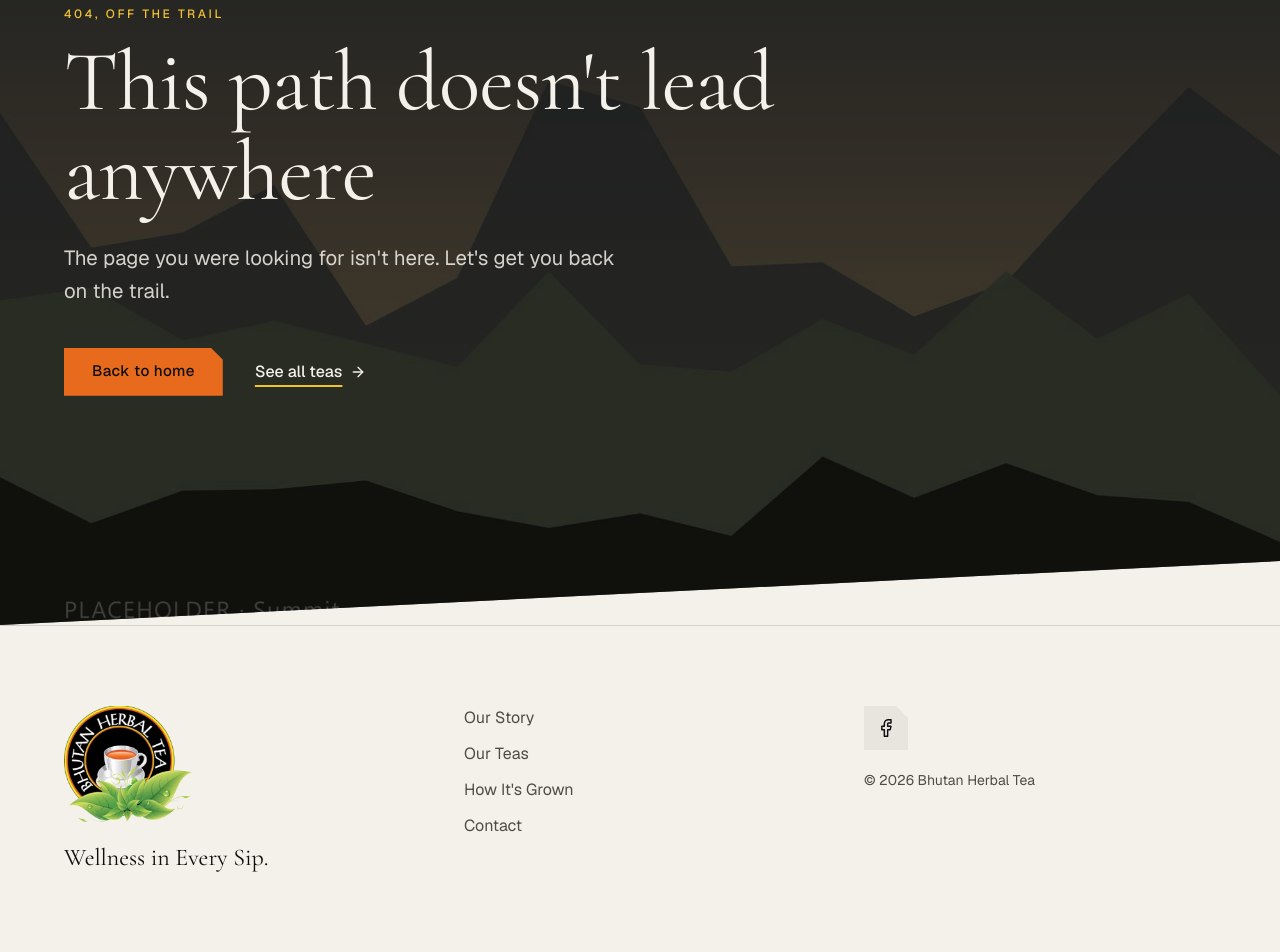
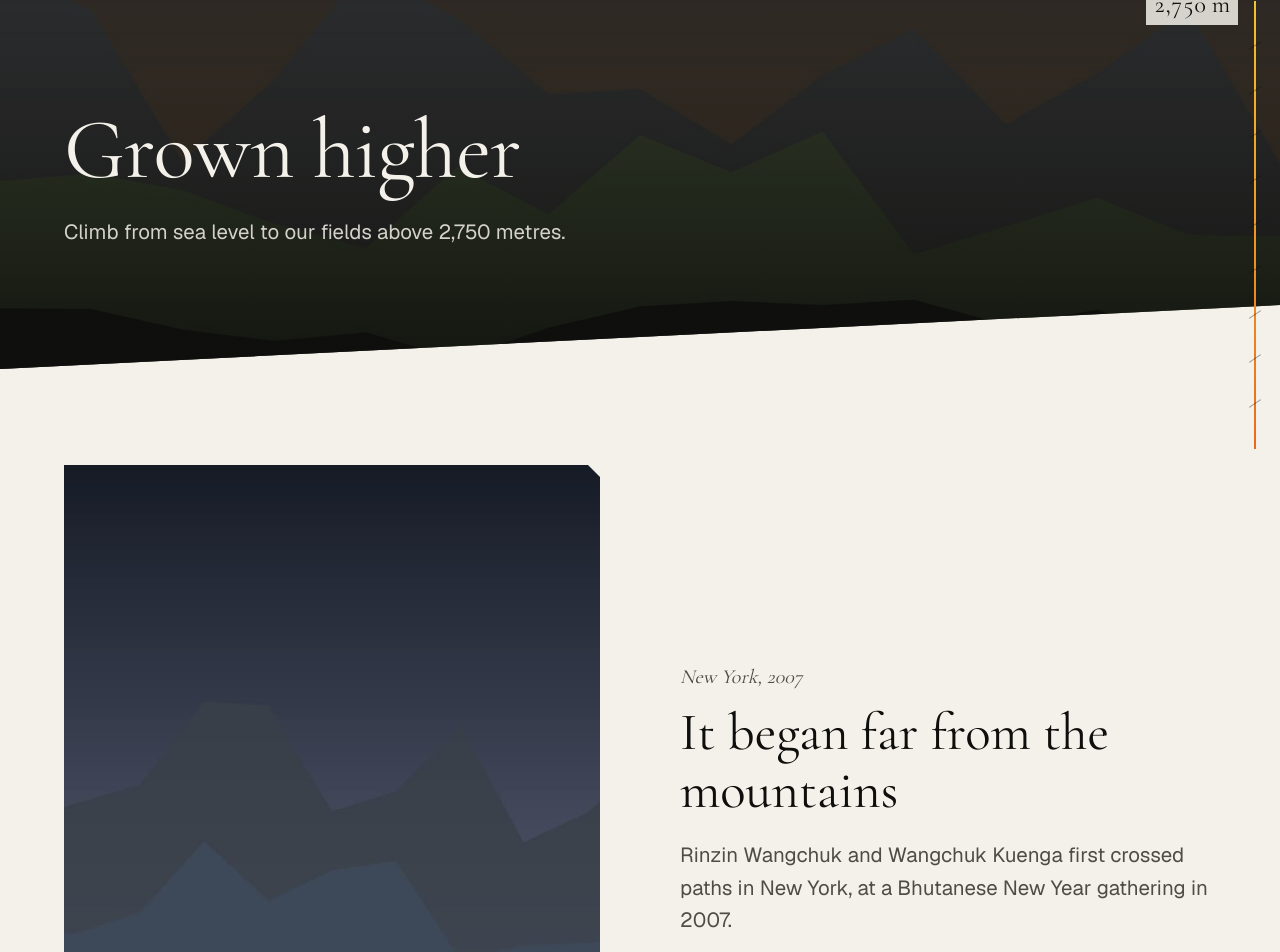
Before and after one commit to Bhutan-Herbal-Tea/Bhutanherbaltea, a Next.js app: page /our-story in a window 1280 px wide. Before the commit this address had no page. Shown: the part 175-1127 px from the top of the page. Built offline with nearby package versions, Linux system fonts and the light colour scheme.

Commit message:
Build Our Story with the altitude marker and prayer-flag summit

```diff
--- /dev/null
+++ b/src/app/our-story/_components/AltitudeMarker.tsx
@@ -0,0 +1,46 @@
+"use client";
+
+import { motion, useReducedMotion, useSpring, useTransform, type MotionValue } from "framer-motion";
+import { altitudeAt, formatAltitude } from "@/lib/altitude";
+
+type AltitudeMarkerProps = { progress: MotionValue<number>; summit: number };
+
+const TICKS = [10, 20, 30, 40, 50, 60, 70, 80, 90];
+
+// Decorative: the altitude fact (2,750 m) is stated in the page text, so this is aria-hidden.
+export function AltitudeMarker({ progress, summit }: AltitudeMarkerProps) {
+  const reduce = useReducedMotion();
+  const smooth = useSpring(progress, { stiffness: 120, damping: 30, restDelta: 0.001 });
+  const source = reduce ? progress : smooth;
+  const label = useTransform(source, (p) => formatAltitude(altitudeAt(p, summit)));
+
+  return (
+    <div aria-hidden>
+      {/* Desktop: thin bar on the right edge with flag-angled ticks. */}
+      <div className="pointer-events-none fixed top-1/2 right-6 z-30 hidden h-[56vh] -translate-y-1/2 items-start gap-4 xl:flex">
+        <motion.span className="-mt-4 bg-background/85 px-2 py-1 font-serif text-2xl text-foreground tabular-nums">
+          {label}
+        </motion.span>
+        <div className="relative h-full w-0.5 bg-foreground/15">
+          <motion.div className="absolute inset-0 origin-bottom bg-linear-to-t from-bhutan to-saffron" style={{ scaleY: source }} />
+          {TICKS.map((tick) => (
+            <span
+              key={tick}
+              className="absolute -left-1.5 h-px w-3.5 rotate-[-34deg] bg-foreground/40"
+              style={{ bottom: `${tick}%` }}
+            />
+          ))}
+        </div>
+      </div>
+      {/* Phone and tablet: line along the bottom edge, value in a tag. */}
+      <div className="pointer-events-none fixed inset-x-0 bottom-0 z-30 xl:hidden">
+        <motion.span className="notch absolute right-4 bottom-3 bg-background/90 px-3 py-1 font-serif text-lg text-foreground tabular-nums">
+          {label}
+        </motion.span>
+        <div className="h-1 w-full bg-foreground/10">
+          <motion.div className="h-full origin-left bg-linear-to-r from-saffron to-bhutan" style={{ scaleX: source }} />
+        </div>
+      </div>
+    </div>
+  );
+}
--- /dev/null
+++ b/src/app/our-story/_components/ClimbStage.tsx
@@ -0,0 +1,58 @@
+import Image from "next/image";
+import type { ClimbStageData } from "@/data/story";
+import type { StageLayout } from "@/lib/story";
+import { cn } from "@/lib/utils";
+import { ImageReveal } from "@/components/ui/ImageReveal";
+import { Reveal } from "@/components/ui/Reveal";
+
+type ClimbStageProps = { stage: ClimbStageData; layout: StageLayout };
+
+export function ClimbStage({ stage, layout }: ClimbStageProps) {
+  const headingId = `stage-${stage.id}`;
+
+  if (layout === "full-bleed") {
+    return (
+      <section
+        aria-labelledby={headingId}
+        className="slant-both relative my-14 flex min-h-[80svh] items-end overflow-hidden py-[calc(var(--slant)+3rem)] md:my-20"
+      >
+        <Image src={stage.image.src} alt={stage.image.alt} fill sizes="100vw" className="object-cover" />
+        <div aria-hidden className="absolute inset-0 bg-linear-to-t from-ink/85 via-ink/45 to-ink/15" />
+        <div className="container-page relative">
+          <Reveal className="max-w-3xl">
+            <p className="font-serif text-xl text-saffron italic">{stage.marker}</p>
+            <h2 id={headingId} className="mt-3 font-serif text-title text-mist">
+              {stage.heading}
+            </h2>
+            <p className="mt-5 text-lead text-mist/85">{stage.body}</p>
+          </Reveal>
+        </div>
+      </section>
+    );
+  }
+
+  return (
+    <section aria-labelledby={headingId} className="py-14 md:py-20 xl:py-24">
+      <div className="container-page grid items-center gap-8 md:grid-cols-2 md:gap-12 xl:gap-20">
+        <ImageReveal className={cn(layout === "image-right" && "md:order-2")}>
+          <div className="notch relative aspect-4/3 overflow-hidden bg-card md:aspect-4/5">
+            <Image
+              src={stage.image.src}
+              alt={stage.image.alt}
+              fill
+              sizes="(min-width: 768px) 50vw, 100vw"
+              className="object-cover"
+            />
+          </div>
+        </ImageReveal>
+        <Reveal className="max-w-xl">
+          <p className="font-serif text-xl text-muted-foreground italic">{stage.marker}</p>
+          <h2 id={headingId} className="mt-3 font-serif text-title text-foreground">
+            {stage.heading}
+          </h2>
+          <p className="mt-5 text-lead text-muted-foreground">{stage.body}</p>
+        </Reveal>
+      </div>
+    </section>
+  );
+}
--- /dev/null
+++ b/src/app/our-story/_components/ClimbTrack.tsx
@@ -0,0 +1,19 @@
+"use client";
+
+import { useRef, type ReactNode } from "react";
+import { useScroll } from "framer-motion";
+import { AltitudeMarker } from "./AltitudeMarker";
+
+type ClimbTrackProps = { children: ReactNode; summit: number };
+
+// Progress runs from the first stage reaching mid-screen (0) to the summit's end reaching the bottom (1).
+export function ClimbTrack({ children, summit }: ClimbTrackProps) {
+  const ref = useRef<HTMLDivElement>(null);
+  const { scrollYProgress } = useScroll({ target: ref, offset: ["start center", "end end"] });
+  return (
+    <div ref={ref} className="relative">
+      {children}
+      <AltitudeMarker progress={scrollYProgress} summit={summit} />
+    </div>
+  );
+}
--- /dev/null
+++ b/src/app/our-story/_components/PrayerFlags.tsx
@@ -0,0 +1,23 @@
+import { LUNGTA_COLORS } from "@/data/story";
+import { cn } from "@/lib/utils";
+
+// A string of lungta across the summit: three runs of the five colours (two on phones).
+const RUNS = 3;
+
+export function PrayerFlags({ className }: { className?: string }) {
+  const flags = Array.from({ length: RUNS }, () => LUNGTA_COLORS).flat();
+  return (
+    <div aria-hidden className={cn("relative h-24 md:h-28", className)}>
+      <div className="absolute inset-x-0 top-4 h-px -rotate-2 bg-mist/60" />
+      <ul className="absolute inset-x-0 top-4 flex -rotate-2 justify-between px-[4%]">
+        {flags.map((flag, index) => (
+          <li
+            key={index}
+            className={cn("lungta h-14 w-[7%] md:h-20 md:w-[5%]", index >= 10 && "hidden md:block")}
+            style={{ backgroundColor: flag.hex, animationDelay: `${(index % 5) * -0.7}s` }}
+          />
+        ))}
+      </ul>
+    </div>
+  );
+}
--- /dev/null
+++ b/src/app/our-story/_components/Summit.tsx
@@ -0,0 +1,39 @@
+import Image from "next/image";
+import { SUMMIT_ALTITUDE_M } from "@/data/site";
+import { storyPage } from "@/data/story";
+import { formatAltitude } from "@/lib/altitude";
+import { ArrowLink } from "@/components/ui/ArrowLink";
+import { ButtonLink } from "@/components/ui/ButtonLink";
+import { Reveal } from "@/components/ui/Reveal";
+import { PrayerFlags } from "./PrayerFlags";
+
+export function Summit() {
+  const { heading, body, teasLabel, grownLabel, image } = storyPage.summit;
+  return (
+    <section
+      aria-labelledby="summit-heading"
+      className="slant-top relative flex min-h-[90svh] flex-col overflow-hidden pt-(--slant) text-center xl:min-h-dvh"
+    >
+      <Image src={image.src} alt={image.alt} fill sizes="100vw" className="object-cover" />
+      <div aria-hidden className="absolute inset-0 bg-ink/60" />
+      <PrayerFlags className="relative mt-10 md:mt-14" />
+      <div className="container-page relative my-auto py-20">
+        <Reveal className="flex flex-col items-center gap-6">
+          <p className="font-serif text-xl text-saffron italic">{formatAltitude(SUMMIT_ALTITUDE_M)}</p>
+          <h2 id="summit-heading" className="max-w-3xl font-serif text-display text-mist">
+            {heading}
+          </h2>
+          <p className="max-w-xl text-lead text-mist/85">{body}</p>
+          <div className="mt-4 flex w-full flex-col items-center gap-6 md:w-auto md:flex-row md:gap-8">
+            <ButtonLink href="/teas" className="w-full md:w-auto">
+              {teasLabel}
+            </ButtonLink>
+            <ArrowLink href="/how-its-grown" tone="photo">
+              {grownLabel}
+            </ArrowLink>
+          </div>
+        </Reveal>
+      </div>
+    </section>
+  );
+}
--- /dev/null
+++ b/src/app/our-story/page.tsx
@@ -0,0 +1,27 @@
+import type { Metadata } from "next";
+import { SUMMIT_ALTITUDE_M } from "@/data/site";
+import { stages, storyPage } from "@/data/story";
+import { stageLayout } from "@/lib/story";
+import { PageHero } from "@/components/ui/PageHero";
+import { ClimbStage } from "./_components/ClimbStage";
+import { ClimbTrack } from "./_components/ClimbTrack";
+import { Summit } from "./_components/Summit";
+
+export const metadata: Metadata = {
+  title: storyPage.meta.title,
+  description: storyPage.meta.description,
+};
+
+export default function OurStoryPage() {
+  return (
+    <>
+      <PageHero {...storyPage.hero} />
+      <ClimbTrack summit={SUMMIT_ALTITUDE_M}>
+        {stages.map((stage, index) => (
+          <ClimbStage key={stage.id} stage={stage} layout={stageLayout(index)} />
+        ))}
+        <Summit />
+      </ClimbTrack>
+    </>
+  );
+}
```
